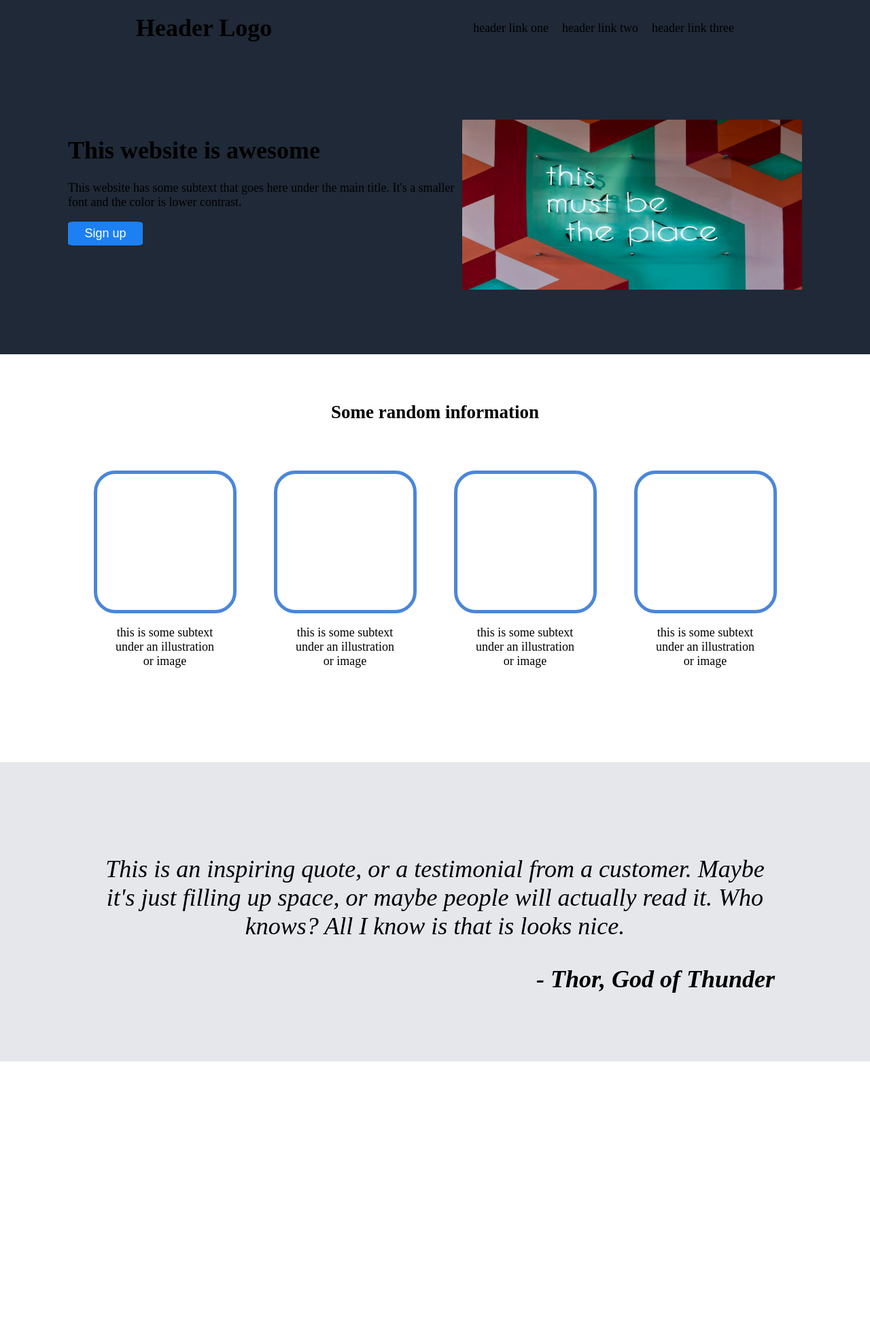
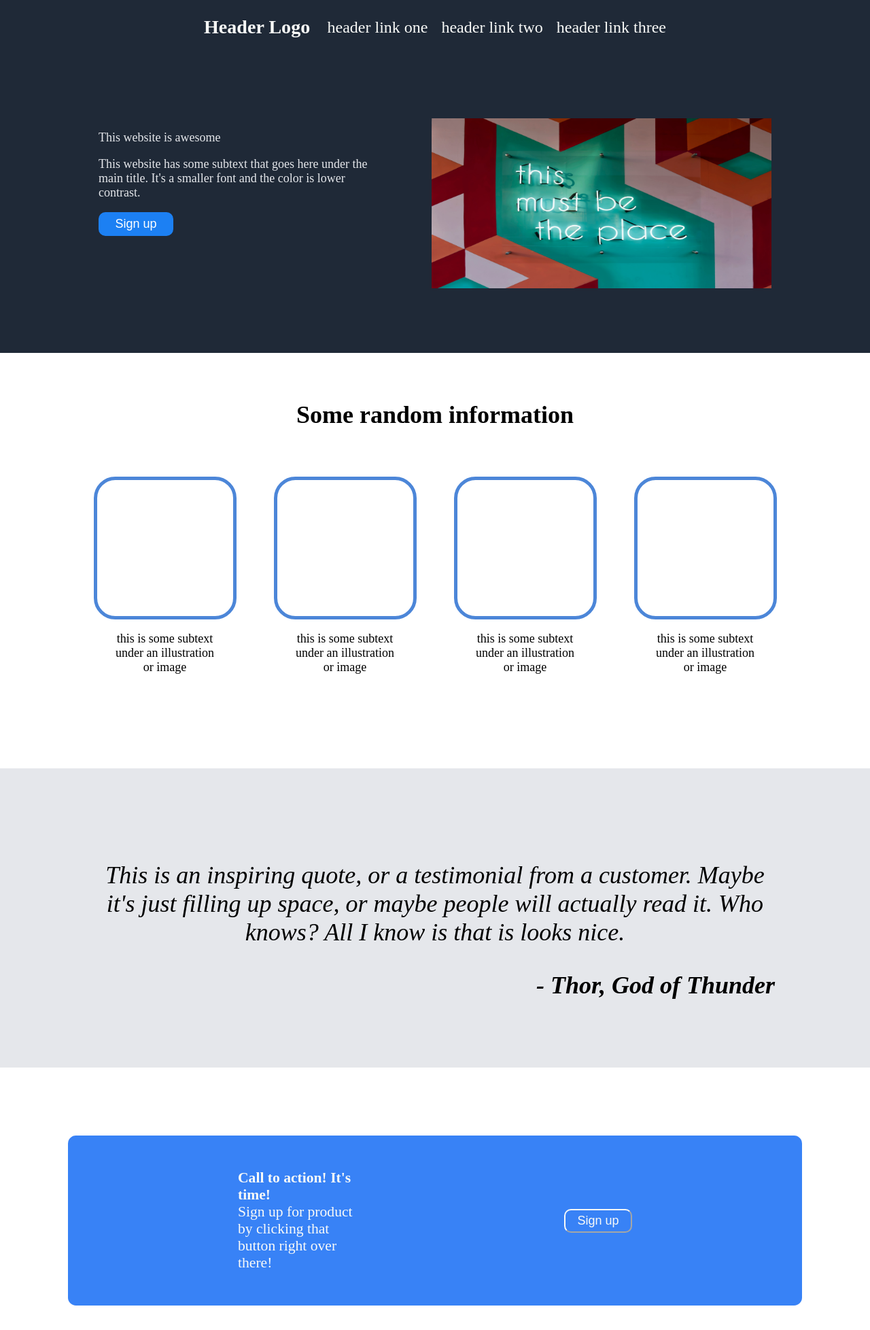
Before and after one commit to Rachad-4/odin-landing_page, a plain HTML site: page index.html in a window 1280 px wide. Shown: the part 4-1960 px from the top of the page at 68% size. Before the commit the page ends 1565 px from the top, so only its background shows below. Drawn offline with Linux system fonts and the light colour scheme.

Commit message:
Add bottom  container
Add botton container for call to action section

```diff
--- a/index.html
+++ b/index.html
@@ -8,7 +8,7 @@
 <body>
     <header>
         <div class="Logo">
-            <h1>Header Logo</h1>
+            <h3>Header Logo</h3>
         </div>
         <div class="nav-link">
             <p>header link one</p>
@@ -19,9 +19,9 @@
 
     <div class="hero">
         <div class="info">
-            <h1>This website is awesome</h1>
+            <p>This website is awesome</p>
             <p>This website has some subtext that goes here under the main title. It's a smaller font and the color is lower contrast.</p>
-            <button>Sign up</button>
+            <button id="hero-button">Sign up</button>
         </div>
         <div>
             <img src="./images/placeholder.jpg" alt="placeholder">
@@ -50,11 +50,21 @@
         </div>
     </div>
 
-<div class="middle">
-    <div class="testimonial">
-        <p>This is an inspiring quote, or a testimonial from a customer. Maybe it's just filling up space, or maybe people will actually read it. Who knows? All I know is that is looks nice.</p>
-        <div id="author">- Thor, God of Thunder</div>
+    <div class="middle">
+        <div class="testimonial">
+            <p>This is an inspiring quote, or a testimonial from a customer. Maybe it's just filling up space, or maybe people will actually read it. Who knows? All I know is that is looks nice.</p>
+            <div id="author">- Thor, God of Thunder</div>
+        </div>
     </div>
-</div>
+
+    <div class="bottom">
+        <div class="action-call">
+            <div class="announcement">
+                <strong>Call to action! It's time!</strong> <br>
+                Sign up for product by clicking that button right over there!<span>
+            </div>
+            <div><button id="call-btn">Sign up</button></div>
+        </div>
+    </div>
 </body>
 </html>
--- a/main.css
+++ b/main.css
@@ -7,7 +7,7 @@ body {
 header {
     display: flex;
     justify-content: space-between;
-    padding: 0px 200px;
+    padding: 0px 300px;
     background-color: #1F2937;
     align-items: center;
 }
@@ -41,12 +41,12 @@ img {
     height: 250px;
 }
 
-button {
+#hero-button {
     color: white;
     width: 110px;
     height: 35px;
     background-color: rgb(28, 128, 243);
-    border-radius: 8%;
+    border-radius: 1ch;
     border: none;
     font-size: large;
 }
@@ -88,3 +88,56 @@ button {
     width: 1000px;
     font-weight: bold;
 }
+
+.bottom {
+    display: flex;
+    justify-content: center;
+    margin: 100px;
+}
+
+.action-call {
+    display: flex;
+    justify-content: space-between;
+    align-items: center;
+    background-color: #3882f6;
+    padding: 50px 250px;
+    border-radius: 1cap;
+    text-align: left;
+    gap: 300px;
+}
+
+#call-btn {
+    width: 100px;
+    height: 35px;
+    border-color: #F9FAf8;
+    color: #F9FAf8;
+    background-color: #3882f6;
+    border-radius: 1ch;
+    font-size: large;
+}
+
+.info h1 {
+    font-size: 48px;
+    width: 400px;
+    color: #F9FAf8;
+}
+
+.info p {
+    width: 400px;
+    font-size: 18px;
+    color: #E5E7EB;
+}
+
+header {
+    color: #F9FAf8;
+    font-size: 24px;
+}
+
+.top h2 {
+    font-size: 36px;
+}
+
+.announcement{
+    font-size: larger;
+    color: #F9FAf8;
+}
```
